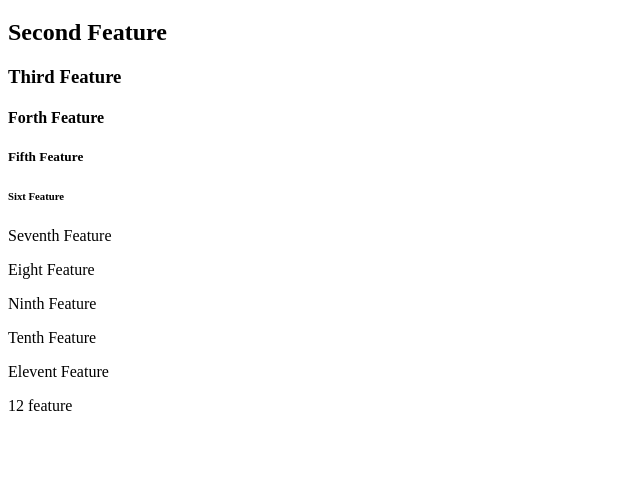
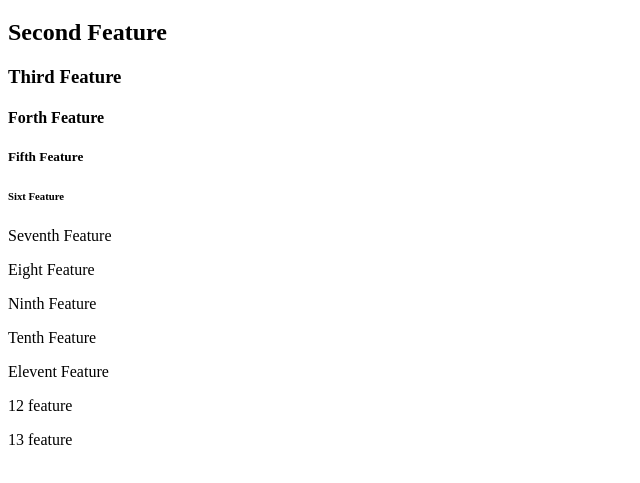
Before and after one commit to vladbogdan10/git-flow-demo, a website: page index.html in a window 1280 px wide. Shown: the part 61-544 px from the top of the page, without its empty margins (0-640 px from the left). Drawn offline with Linux system fonts and the light colour scheme.

Commit message:
13 feature

```diff
--- a/index.html
+++ b/index.html
@@ -19,5 +19,6 @@
     <p>Tenth Feature</p>
     <p>Elevent Feature</p>
     <p>12 feature</p>
+    <p>13 feature</p>
 </body>
 </html>
```
